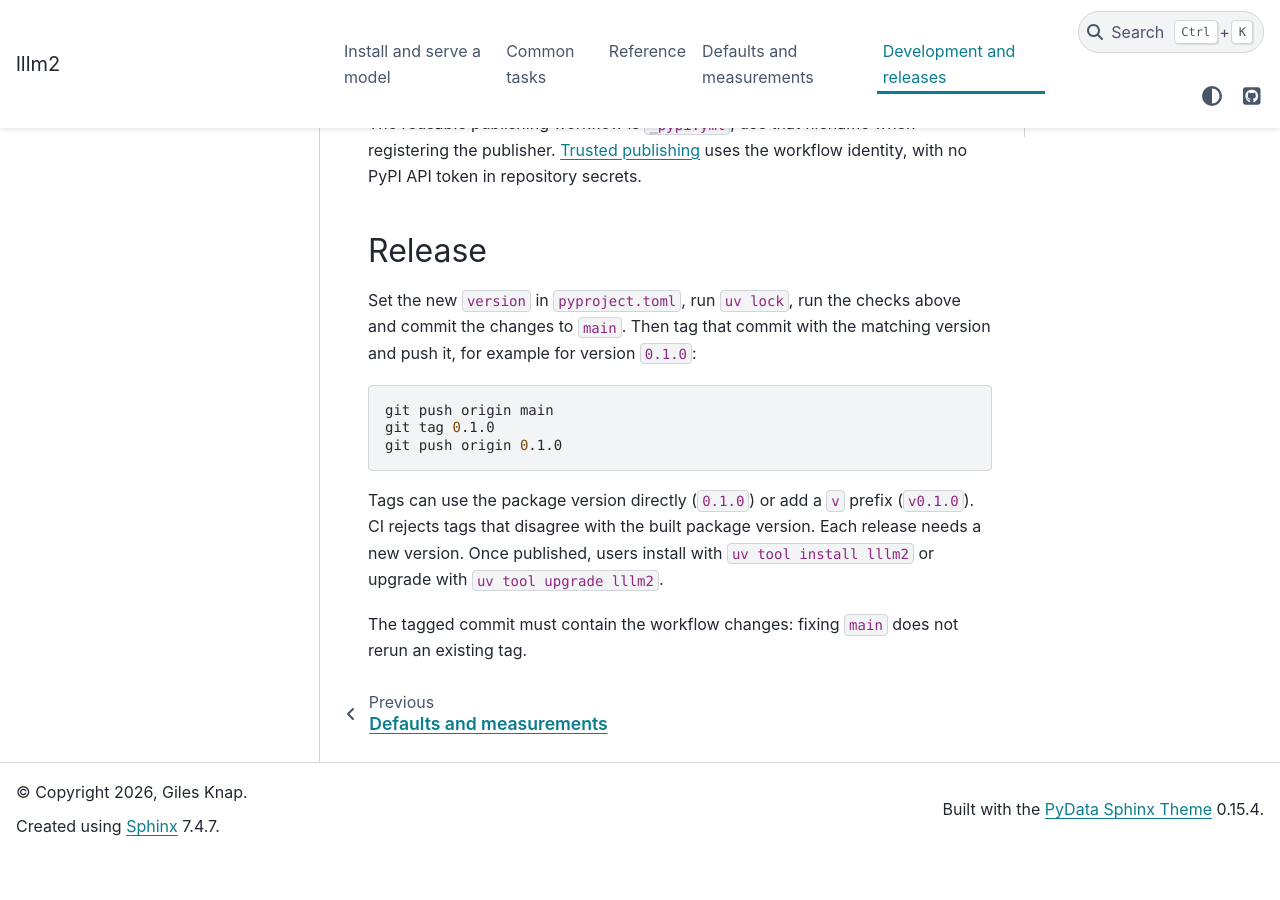
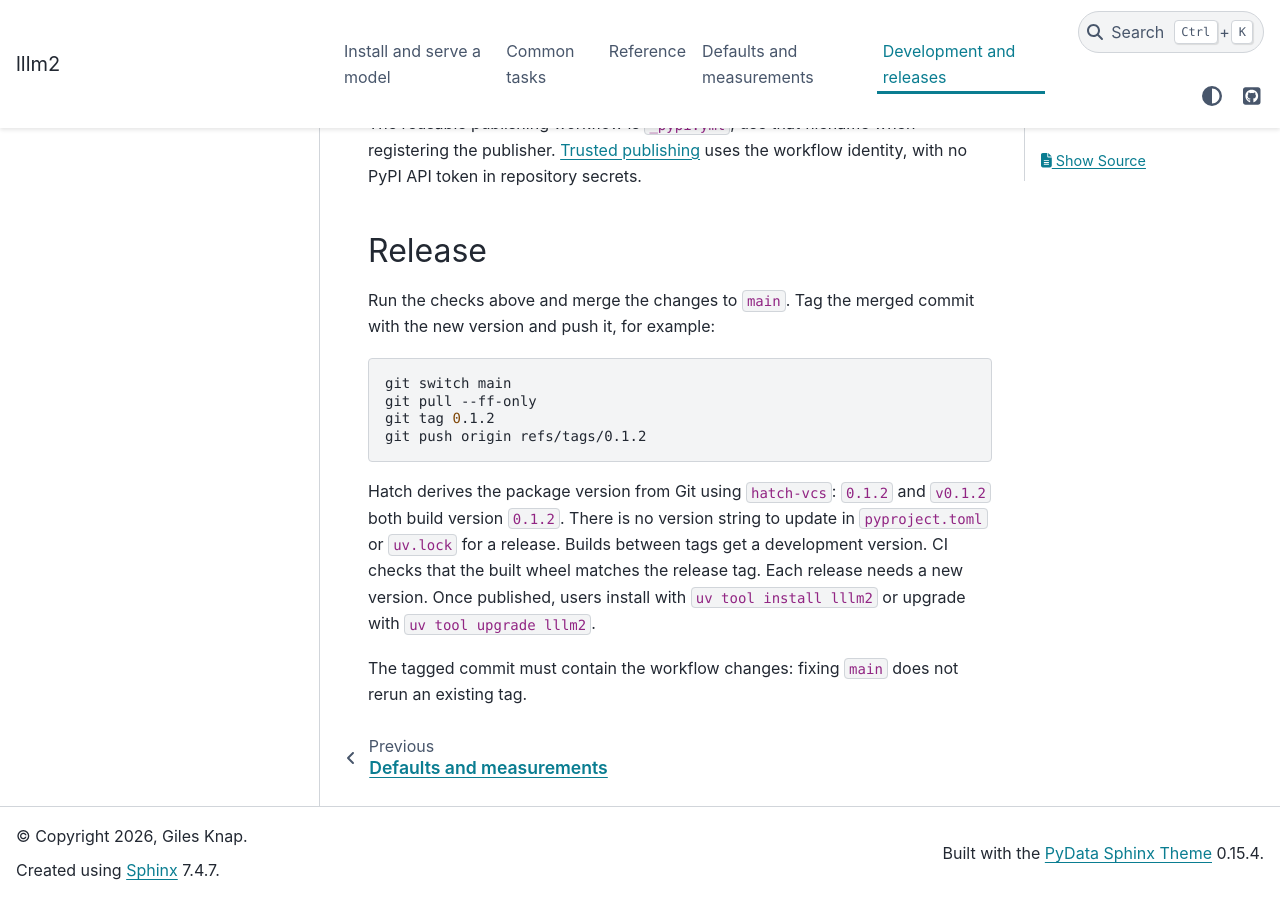
Before and after one commit to gilesknap/lllm2, a Sphinx documentation site: the page built from docs/development.md, in a window 1280 px wide and 900 px high, scrolled down 1233 px. Built offline with Sphinx 7.4.7 and the PyData theme 0.15.4, drawn with Linux system fonts in a browser that asks for light colours; before the commit the page ends 2089 px from its top, so only the background shows below that.

Commit message:
Derive package versions from release tags

````diff
--- a/docs/development.md
+++ b/docs/development.md
@@ -47,18 +47,20 @@
 
 ## Release
 
-Set the new `version` in `pyproject.toml`, run `uv lock`, run the checks above
-and commit the changes to `main`. Then tag that commit with the matching
-version and push it, for example for version `0.1.0`:
+Run the checks above and merge the changes to `main`. Tag the merged commit
+with the new version and push it, for example:
 
 ```bash
-git push origin main
-git tag 0.1.0
-git push origin 0.1.0
+git switch main
+git pull --ff-only
+git tag 0.1.2
+git push origin refs/tags/0.1.2
 ```
 
-Tags can use the package version directly (`0.1.0`) or add a `v` prefix
-(`v0.1.0`). CI rejects tags that disagree with the built package version. Each release
+Hatch derives the package version from Git using `hatch-vcs`: `0.1.2` and
+`v0.1.2` both build version `0.1.2`. There is no version string to update in
+`pyproject.toml` or `uv.lock` for a release. Builds between tags get a development
+version. CI checks that the built wheel matches the release tag. Each release
 needs a new version. Once published, users install with `uv tool install lllm2`
 or upgrade with `uv tool upgrade lllm2`.
 
````
Also changed, not shown: pyproject.toml (+6 -3 lines), 4 other files.
